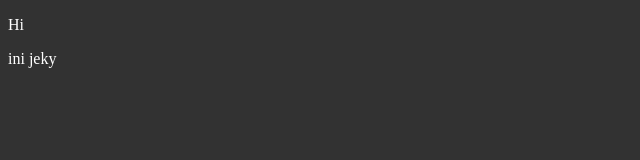
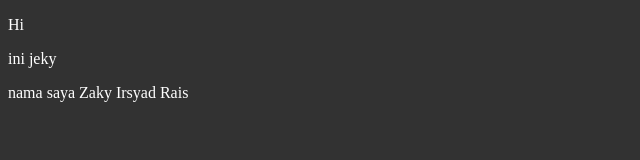
Before and after one commit to zakyirsyaad/testinghtml, a plain HTML site: page index.html in a window 1280 px wide. Shown: the whole page, without its empty margins (0-640 px from the left). Drawn offline with Linux system fonts and the light colour scheme.

Commit message:
update nama

```diff
--- a/index.html
+++ b/index.html
@@ -10,6 +10,7 @@
 <body style="background-color: #323232; color:#fff;">
     <p>Hi</p>
     <p>ini jeky</p>
+    <p>nama saya Zaky Irsyad Rais</p>
 </body>
 
 </html>
```
